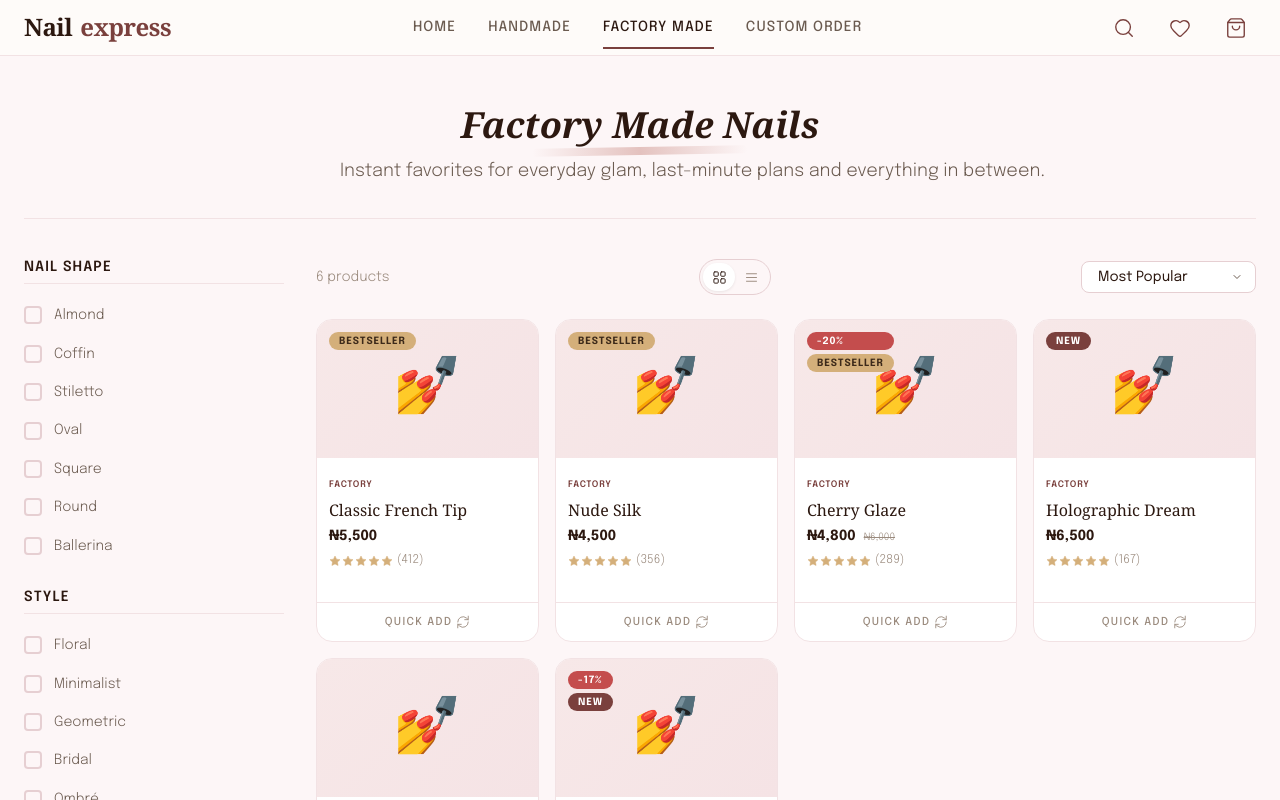
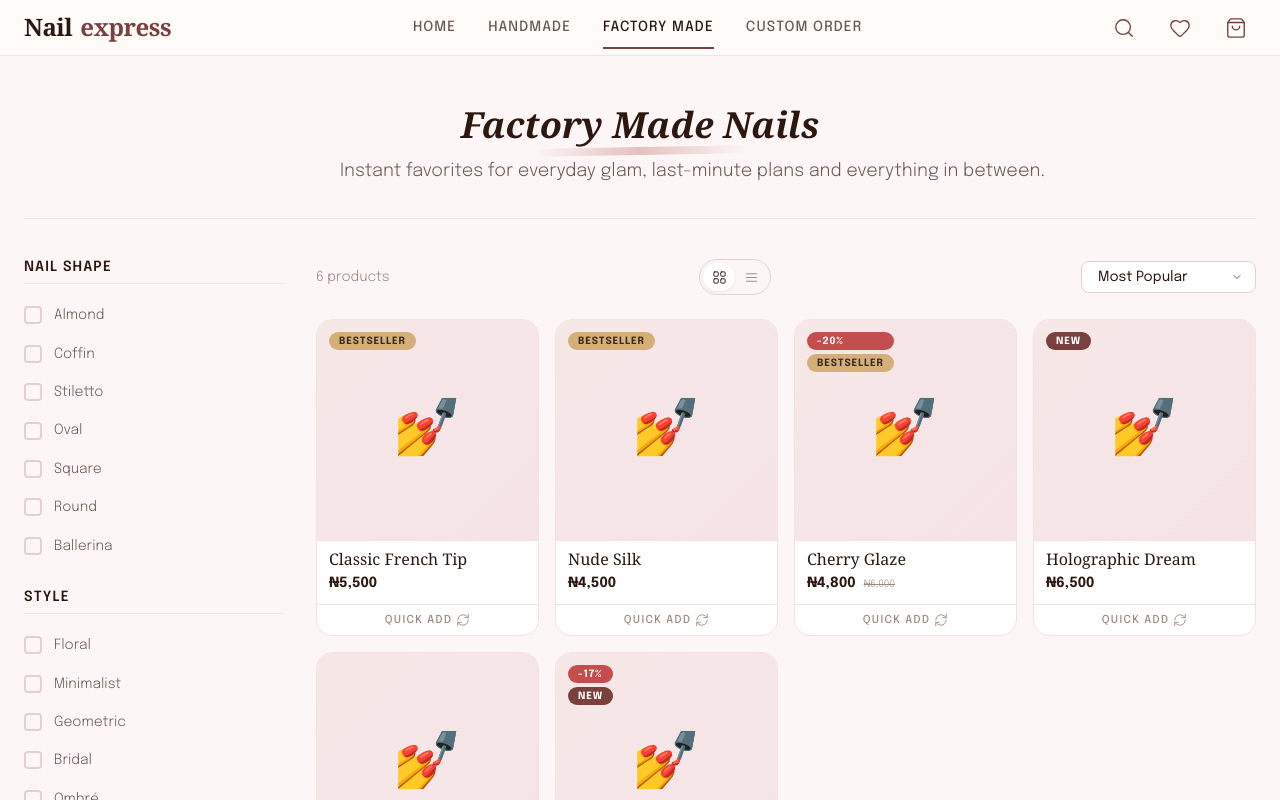
Before and after one commit to dfordolapo/nailxpressng, a Next.js app: page /factory in a window 1280 px wide. Shown: the top 800 px of the page. Built offline with nearby package versions, Linux system fonts and the light colour scheme; a web font is replaced by a local one.

Commit message:
Change image aspect ratio to 1:1 and reduce white info height

```diff
--- a/src/components/home/HandmadeSection.module.css
+++ b/src/components/home/HandmadeSection.module.css
@@ -316,12 +316,23 @@
 
 .name {
   font-family: var(--font-heading);
-  font-size: var(--text-xl);
+  font-size: var(--text-lg);
   font-weight: var(--weight-medium);
   color: var(--color-text);
   line-height: var(--leading-snug);
+  margin: 0 0 2px 0;
+  transition: color var(--transition-fast);
+}
+
+.shortDescFront {
+  font-size: 11px;
+  color: var(--color-text-secondary);
+  line-height: 1.3;
   margin-bottom: var(--space-2);
-  transition: color var(--transition-fast);
+  display: -webkit-box;
+  -webkit-line-clamp: 2;
+  -webkit-box-orient: vertical;
+  overflow: hidden;
 }
 
 .cardWrapper:hover .name {
--- a/src/components/product/HandmadeProductCard.js
+++ b/src/components/product/HandmadeProductCard.js
@@ -187,7 +187,6 @@ export default function HandmadeProductCard({ product, index = 0, viewMode = "gr
 
           {viewMode === "list" ? (
             <div className={styles.frontInfo}>
-              <span className={styles.category}>{product.category}</span>
               <h3 className={styles.name}>{product.name}</h3>
               <div className={styles.priceRow}>
                 <span className={styles.price}>{formatPrice(product.price)}</span>
@@ -195,33 +194,16 @@ export default function HandmadeProductCard({ product, index = 0, viewMode = "gr
                   <span className={styles.comparePrice}>{formatPrice(product.compareAtPrice)}</span>
                 )}
               </div>
-              <div className={styles.rating}>
-                <div className={styles.stars}>
-                  {Array.from({ length: 5 }).map((_, i) => (
-                    <StarIcon key={i} />
-                  ))}
-                </div>
-                <span>({product.reviewCount})</span>
-              </div>
             </div>
           ) : (
             <>
               <div className={styles.frontInfo}>
-                <span className={styles.category}>{product.category}</span>
                 <h3 className={styles.name}>{product.name}</h3>
                 <div className={styles.priceRow}>
                   <span className={styles.price}>{formatPrice(product.price)}</span>
                   {product.compareAtPrice && (
                     <span className={styles.comparePrice}>{formatPrice(product.compareAtPrice)}</span>
                   )}
-                </div>
-                <div className={styles.rating}>
-                  <div className={styles.stars}>
-                    {Array.from({ length: 5 }).map((_, i) => (
-                      <StarIcon key={i} />
-                    ))}
-                  </div>
-                  <span>({product.reviewCount})</span>
                 </div>
               </div>
               <button className={styles.flipHint} onClick={handleFlip}>
--- a/src/components/product/handmade-card.module.css
+++ b/src/components/product/handmade-card.module.css
@@ -46,7 +46,7 @@
 /* ── Image ────────────────────────────────────────────────────────── */
 .imageArea {
   position: relative;
-  aspect-ratio: 8 / 5;
+  aspect-ratio: 1 / 1;
   overflow: hidden;
 }
 
@@ -205,10 +205,8 @@
 
 .quickAction svg { width: 18px; height: 18px; }
 
-/* ── Front Info ───────────────────────────────────────────────────── */
 .frontInfo {
-  padding: var(--space-3) var(--space-3) var(--space-2);
-  padding-bottom: calc(var(--space-2) + 24px);
+  padding: 8px 12px;
 }
 
 .category {
@@ -225,8 +223,19 @@
   font-weight: var(--weight-medium);
   color: var(--color-text);
   line-height: var(--leading-snug);
-  margin: var(--space-1) 0;
+  margin: 0 0 2px 0;
   transition: color var(--transition-fast);
+}
+
+.shortDescFront {
+  font-size: 10px;
+  color: var(--color-text-secondary);
+  line-height: 1.3;
+  margin-bottom: var(--space-1);
+  display: -webkit-box;
+  -webkit-line-clamp: 2;
+  -webkit-box-orient: vertical;
+  overflow: hidden;
 }
 
 .cardWrapper:hover .name {
@@ -237,7 +246,7 @@
   display: flex;
   align-items: baseline;
   gap: var(--space-2);
-  margin-bottom: var(--space-1);
+  margin-bottom: 2px;
 }
 
 .price {
@@ -275,7 +284,7 @@
   justify-content: center;
   gap: var(--space-1);
   width: 100%;
-  padding: var(--space-3) 0;
+  padding: 8px 0;
   font-size: 11px;
   color: var(--color-text-tertiary);
   border-top: 1px solid var(--color-border-light);
--- a/src/styles/components/product-card.module.css
+++ b/src/styles/components/product-card.module.css
@@ -17,7 +17,7 @@
 /* ── Image Container ──────────────────────────────────────────────── */
 .imageContainer {
   position: relative;
-  aspect-ratio: 3 / 4;
+  aspect-ratio: 1 / 1;
   overflow: hidden;
   background: var(--color-surface);
 }
@@ -94,7 +94,7 @@
 
 /* ── Card Info ────────────────────────────────────────────────────── */
 .info {
-  padding: var(--space-3);
+  padding: 8px 12px;
   display: flex;
   flex-direction: column;
   gap: var(--space-2);
```
Also changed, not shown: src/components/home/HandmadeSection.js (+0 -8 lines).
